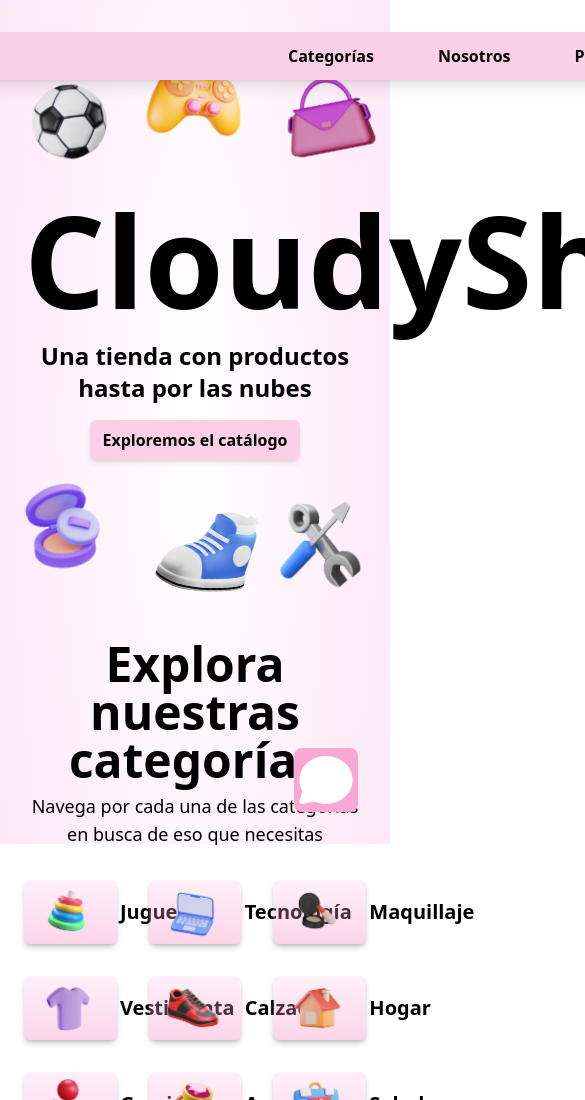
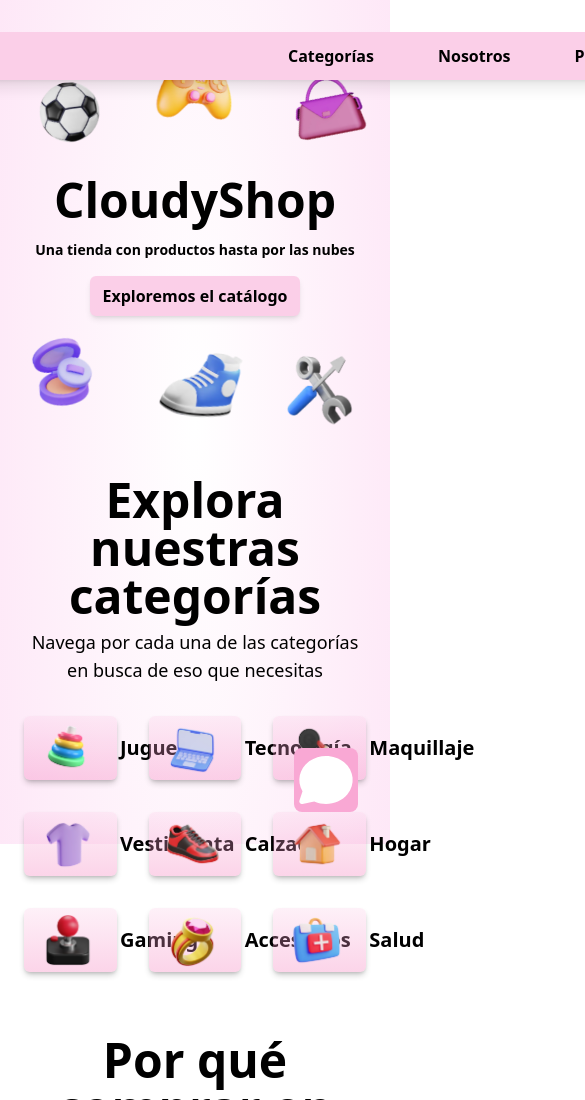
Before and after one commit to AgusFleitas/Ex-CloudyShop, an Astro site: page / in a window 390 px wide. Shown: the top 1100 px of the page, 585 px wide, since content can reach past the window. Built offline with nearby package versions, Linux system fonts and the light colour scheme; Astro itself is replaced by a stand-in of ours.

Commit message:
Responsive Hero

```diff
--- a/src/components/Hero.astro
+++ b/src/components/Hero.astro
@@ -30,8 +30,14 @@ import tools from "../img/tools.webp";
         alt=''
       />
     </div>
-    <h1 class='col-span-3 font-bold text-center text-9xl'>CloudyShop</h1>
-    <h3 class='col-span-3 font-semibold text-center text-2xl'>
+    <h1
+      class='col-span-3 font-bold text-center text-5xl md:text-8xl lg:text-9xl'
+    >
+      CloudyShop
+    </h1>
+    <h3
+      class='col-span-3 font-semibold text-center text-balance text-sm md:text-xl lg:text-2xl'
+    >
       Una tienda con productos hasta por las nubes
     </h3>
     <a
@@ -45,14 +51,14 @@ import tools from "../img/tools.webp";
         alt=''
       />
     </div>
-    <div class='translate-x-4 translate-y-8 rotate-6 scale-125'>
+    <div class='translate-x-2 translate-y-4 md:translate-x-4 md:translate-y-8 rotate-6 scale-125'>
       <img
         class='hover:scale-110 transition-transform hover:rotate-3'
         src={shoe.src}
         alt=''
       />
     </div>
-    <div class='translate-x-2 translate-y-4 scale-110 rotate-3'>
+    <div class='translate-x-2 translate-y-4 scale-110 rotate-6'>
       <img
         class='hover:scale-110 transition-transform hover:-rotate-3'
         src={tools.src}
@@ -66,16 +72,16 @@ import tools from "../img/tools.webp";
   .grid-custom {
     display: grid;
     grid-template-rows: auto;
+  }
 
-    div {
-      display: flex;
+  .grid-custom div {
+    display: flex;
       justify-content: center;
       align-items: center;
-    }
+  }
 
-    img {
-      width: 100px;
-    }
+  .grid-custom img {
+    width: 100px;
   }
 
   .grid-custom div {
@@ -87,4 +93,16 @@ import tools from "../img/tools.webp";
       transform: initial;
     }
   }
+
+  @media (max-width: 768px) {
+    .grid-custom img {
+      width: 100px;
+    }
+  }
+
+  @media (max-width: 640px) {
+    .grid-custom img {
+      width: 80px;
+    }
+  }
 </style>
```
